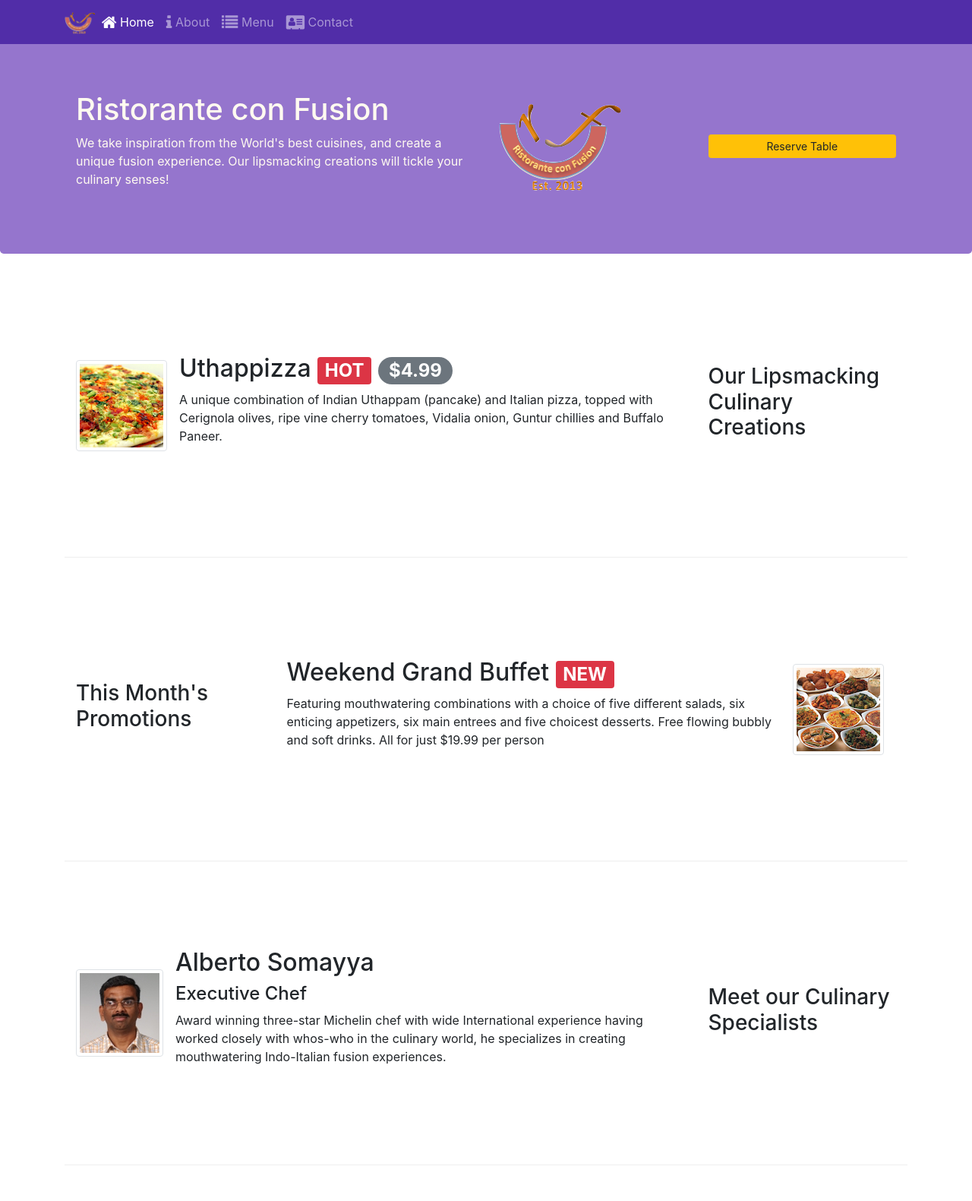
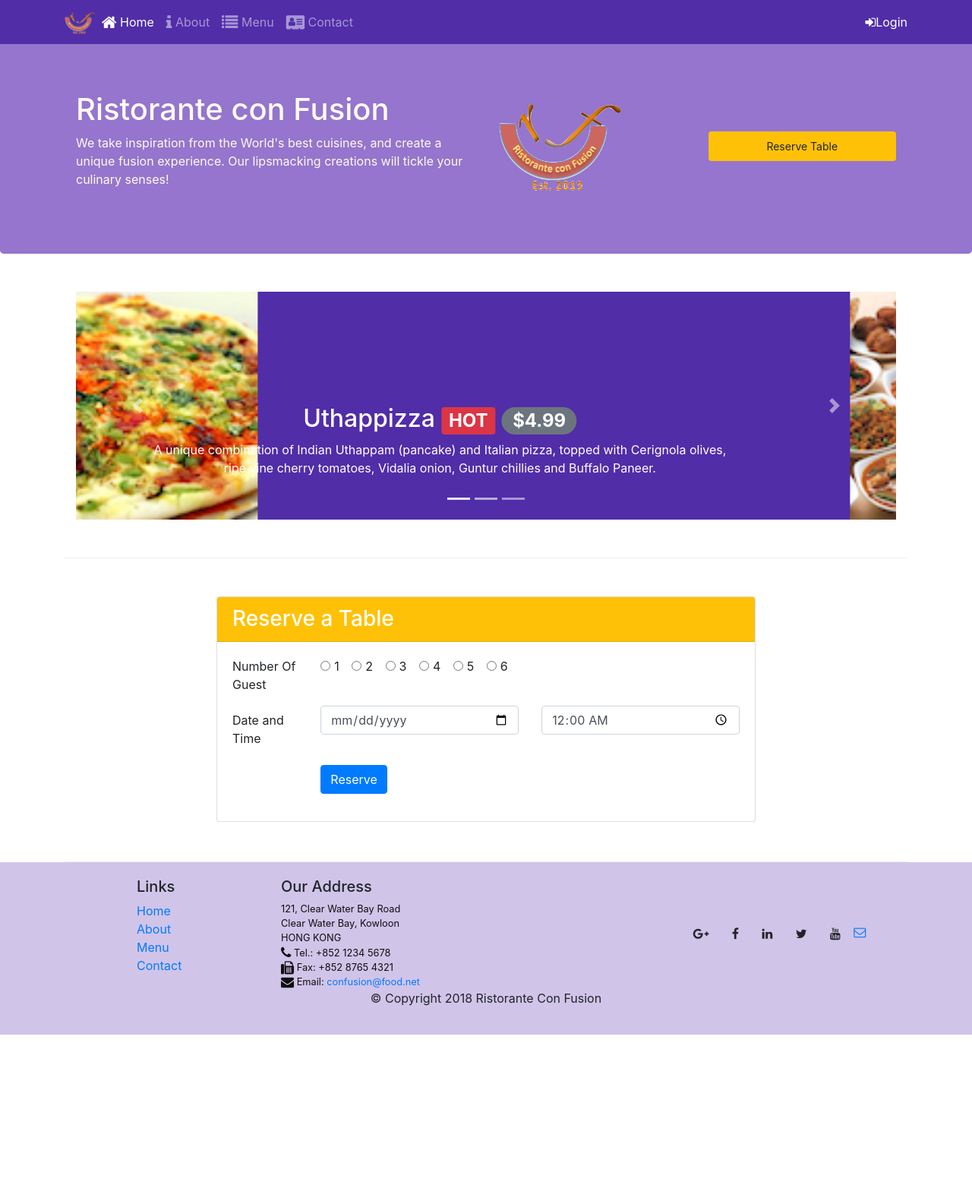
Before and after one commit to Ujjwal98/Ristorante-Con-Fusion, a website: page index.html in a window 1280 px wide. Shown: the top 1581 px of the page at 76% size. After the commit the page ends 1362 px from the top, so only its background shows below. Drawn offline with nearby package versions, Linux system fonts and the light colour scheme.

Commit message:
carousal

```diff
--- a/css/styles.css
+++ b/css/styles.css
@@ -44,3 +44,17 @@ body{
     border-bottom: 1px solid #ddd;
     padding: 10px;
 }
+
+.carousel{
+    background : #512DA8;
+}
+
+.carousel-item{
+    height: 300px;
+}
+
+.carousel-item img{
+    position: absolute;
+    top: 0;
+    min-height: 300px;
+}
--- a/index.html
+++ b/index.html
@@ -29,10 +29,55 @@
                 <li class="nav-item"><a class ="nav-link" href="#"><span class ="fa fa-list fa-lg"></span> Menu </a></li>
                 <li class="nav-item"><a class ="nav-link" href="./contactus.html"><span class ="fa fa-address-card fa-lg"></span> Contact </a></li>
             </ul>
+            <span class="navbar-text">
+                <a data-toggle="modal" data-target="#loginModal">
+                    <span class="fa fa-sign-in"></span>Login
+                </a>
+            </span>
         </div>
 
         </div>
     </nav>
+
+    <div id="loginModal" class="modal fade" role="dialog">
+        <div class="modal-dialog modal-lg" role="content">
+            <div class="modal-content">
+                <div class="modal-header">
+                    <h4 class="modal-title">Login</h4>
+                    <button type="button" class="close" data-dismiss="modal">
+                        &times;
+                    </button>
+                </div>
+                <div class="modal-body">
+                    <form>
+                        <div class="form-row">
+                            <div class="form-group col-sm-4">
+                                    <label class="sr-only" for="exampleInputEmail3">Email address</label>
+                                    <input type="email" class="form-control form-control-sm mr-1" id="exampleInputEmail3" placeholder="Enter email">
+                            </div>
+                            <div class="form-group col-sm-4">
+                                <label class="sr-only" for="exampleInputPassword3">Password</label>
+                                <input type="password" class="form-control form-control-sm mr-1" id="exampleInputPassword3" placeholder="Password">
+                            </div>
+                            <div class="col-sm-auto">
+                                <div class="form-check">
+                                    <input class="form-check-input" type="checkbox">
+                                    <label class="form-check-label"> Remember me
+                                    </label>
+                                </div>
+                            </div>
+                        </div>
+                        <div class="form-row">
+                            <button type="button" class="btn btn-secondary btn-sm ml-auto" data-dismiss="modal">Cancel</button>
+                            <button type="submit" class="btn btn-primary btn-sm ml-1">Sign in</button>
+                        </div>
+                    </form>
+                </div>
+            </div>
+
+        </div>
+    </div>
+
     <header class="jumbotron">
         <div class="container">
             <div class="row row-header">
@@ -44,61 +89,62 @@
                     <img src="img/logo.png" class="imh-fluid">
                 </div>
                 <div class="col-12 col-sm-3 align-self-center">
-                   <a href="#ReserveTable"> <button type="button" class="btn btn-warning btn-sm btn-block">Reserve Table</button></a>
+                   <a href="#ReserveTable" role="button" class="btn nav-link btn-warning btn-sm btn-block"
+                   data-toggle="tooltip" data-html="true" title="Or call us at <br> <strong>+852 12345678</strong>"
+                   data-placement="bottom">Reserve Table</a>
                 </div>
             </div>
         </div>
     </header>
 
     <div class="container">
-        <div div class="row row-content align-items-center">
-            <div class="col-12 col-sm-4 order-sm-last col-md-3">
-                <h3>Our Lipsmacking Culinary Creations</h3>
-            </div>
-            <div class="col col-sm order-sm-first col-md">
-                <div class="media">
-                    <img class="d-flex mr-3 img-thumbnail align-self-center" src="img/uthappizza.png" alt="uthappizza">
-                    <div class="media-body">
-                        <h2 class="mt-0">Uthappizza <span class="badge badge-danger">HOT</span>  <span class="badge badge-pill badge-secondary">$4.99</span></h2>
-                        <p class="d-none d-sm-block">A unique combination of Indian Uthappam (pancake) and Italian pizza, topped with Cerignola olives, ripe vine cherry tomatoes, Vidalia onion, Guntur chillies and Buffalo Paneer.</p>
+        <div class="row row-content">
+            <div class="col">
+                <div id="mycarousel" class="carousel slide" data-ride="carousel">
+                    <div class="carousel-inner" role="listbox">
+                        <div class="carousel-item active">
+                            <img class="d-block img-fluid" src="img/uthappizza.png" alt="uthappizza">
+                            <div class="carousel-caption d-none d-md-block">
+                                <h2>Uthappizza <span class="badge badge-danger">HOT</span>  <span class="badge badge-pill badge-secondary">$4.99</span></h2>
+                                <p class="d-none d-sm-block">A unique combination of Indian Uthappam (pancake) and Italian pizza, topped with Cerignola olives, ripe vine cherry tomatoes, Vidalia onion, Guntur chillies and Buffalo Paneer.</p>
+                            </div>
+                        </div>
+
+                        <div class="carousel-item ">
+                            <img class="d-block img-fluid" src="img/buffet.png" alt="buffet">
+                            <div class="carousel-caption d-none d-md-block">
+                                <h2>Weekend Grand Buffet <span class="badge badge-danger">NEW</span> </h2>
+                                <p class="d-none d-sm-block">Featuring mouthwatering combinations with a choice of five different salads, six enticing appetizers, six main entrees and five choicest desserts. Free flowing bubbly and soft drinks. All for just $19.99 per person </p>
+                            </div>
+                        </div>
+
+                        <div class="carousel-item">
+                            <img class="d-block img-fluid" src="img/alberto.png" alt="alberto">
+                            <div class="carousel-caption d-none d-md-block">
+                                <h2>Alberto Somayya</h2>
+                                <h4>Executive Chef</h4>
+                                <p class="d-none d-sm-block">Award winning three-star Michelin chef with wide International experience having worked closely with whos-who in the culinary world, he specializes in creating mouthwatering Indo-Italian fusion experiences. </p>
+                            </div>
+                        </div>
+
+                        <ol class="carousel-indicators">
+                            <li data-target="#mycarousel" data-slide-to="0" class="active"></li>
+                            <li data-target="#mycarousel" data-slide-to="1"></li>
+                            <li data-target="#mycarousel" data-slide-to="3"></li>
+
+                        </ol>
+                        <a class="carousel-control-prev" href="#mycarousel" role="button" data-slide="prev">
+                            <span class="carousel-control-prev-icon"></span>
+                        </a>
+
+                        <a class="carousel-control-next" href="#mycarousel" role="button" data-slide="next">
+                            <span class="carousel-control-next-icon"></span>
+                        </a>
                     </div>
                 </div>
             </div>
         </div>
 
-
-        <div class="row row-content align-items-center">
-            <div class="col-12 col-sm-4 order-sm-first col-md-3">
-                <h3>This Month's Promotions</h3>
-            </div>
-            <div class="col col-sm order-sm-last col-md">
-                <div class="media">
-                    <div class="media-body">
-                        <h2 class="mt-0">Weekend Grand Buffet <span class="badge badge-danger">NEW</span> </h2>
-                        <p class="d-none d-sm-block">Featuring mouthwatering combinations with a choice of five different salads, six enticing appetizers, six main entrees and five choicest desserts. Free flowing bubbly and soft drinks. All for just $19.99 per person </p>
-                    </div>
-                    <img class="d-flex mr-3 img-thumbnail align-self-center" src="img/buffet.png" alt="buffet">
-                </div>
-
-            </div>
-        </div>
-
-        <div class="row row-content align-items-center">
-            <div class="col-12 col-sm-4 order-sm-last col-md-3">
-                <h3>Meet our Culinary Specialists</h3>
-            </div>
-            <div class="col col-sm order-sm-first col-md">
-                <div class="media">
-                    <img class="d-flex mr-3 img-thumbnail align-self-center" src="img/alberto.png" alt="alberto">
-                    <div class="media-body">
-                        <h2 class="mt-0">Alberto Somayya</h2>
-                        <h4>Executive Chef</h4>
-                        <p class="d-none d-sm-block">Award winning three-star Michelin chef with wide International experience having worked closely with whos-who in the culinary world, he specializes in creating mouthwatering Indo-Italian fusion experiences. </p>
-                    </div>
-                </div>
-
-            </div>
-        </div>
 
 
     </div>
@@ -229,6 +275,11 @@
     <script src="node_modules/jquery/dist/jquery.slim.min.js"></script>
     <script src="node_modules/popper.js/dist/umd/popper.min.js"></script>
     <script src="node_modules/bootstrap/dist/js/bootstrap.min.js"></script>
+    <script>
+        $(document).ready(function(){
+            $('[data-toggle="tooltip"]').tooltip();
+        })
+    </script>
 </body>
 
 </html>
```
